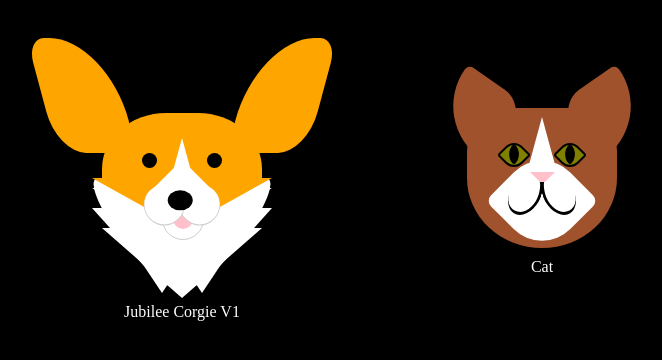
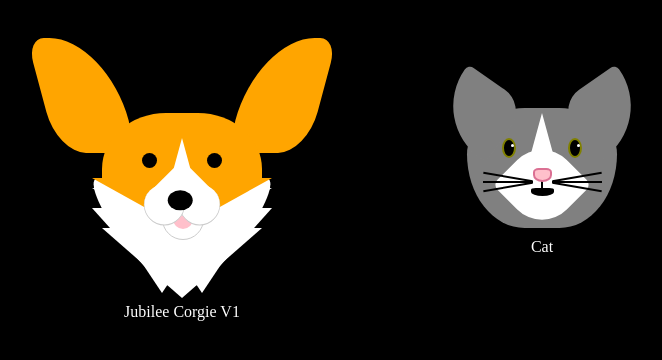
Before and after one commit to kmaaallen/css-playground, a plain HTML site: page src/index.html in a window 1280 px wide. Shown: the whole page, without its empty margins (6-668 px from the left). Drawn offline with Linux system fonts and the light colour scheme.

Commit message:
feat: Cat V2

```diff
--- a/src/index.html
+++ b/src/index.html
@@ -59,22 +59,38 @@
             </div>
             <div class="head">
                 <div class="eyes">
-                    <div class="eye">
-                        <div class="pupil"></div>
+                    <div class="eye left">
+                        <div class="pupil">
+                            <div class="dot"></div>
+                        </div>
                     </div>
-                    <div class="eye">
-                        <div class="pupil"></div>
+                    <div class="eye right">
+                        <div class="pupil">
+                            <div class="dot"></div>
+                        </div>
                     </div>
                 </div>
                 <div class="nose">
                     <div class="forehead"></div>
-                    <div class="boop"></div>
+                    <div class="whiskers">
+                        <div class="left">
+                            <div class="whisker top"></div>
+                            <div class="whisker"></div>
+                            <div class="whisker bottom"></div>
+                        </div>
+                        <div class="boop"></div>
+                        <div class="right">
+                            <div class="whisker top"></div>
+                            <div class="whisker"></div>
+                            <div class="whisker bottom"></div>
+                        </div>
+                    </div>
                 </div>
-                <div class="mouth">
+                <div class="cheeks">
                     <div class="patch"></div>
-                    <div class="cheeks">
-                        <div class="cheek left"></div>
-                        <div class="cheek right"></div>
+                    <div class="line"></div>
+                    <div class="mouth">
+                        <div class="tongue"></div>
                     </div>
                 </div>
             </div>
--- a/src/keyframes.css
+++ b/src/keyframes.css
@@ -43,3 +43,25 @@
         height: 15px;
     }
 }
+
+@keyframes poke {
+    from {
+        height: 0px;
+    }
+
+    25% {
+        height: 10px;
+    }
+
+    50% {
+        height: 10px;
+    }
+
+    75% {
+        height: 10px;
+    }
+
+    to {
+        height: 0px;
+    }
+}
--- a/src/styles.scss
+++ b/src/styles.scss
@@ -251,7 +251,7 @@ body {
     .right {
       height: 70px;
       width: 70px;
-      background-color: sienna;
+      background-color: grey;
     }
 
     .left {
@@ -265,10 +265,13 @@ body {
     }
   }
   .head {
-    height: 140px;
+    height: 120px;
     width: 150px;
-    border-radius: 50% 50% 80% 80%;
-    background-color: sienna;
+    border-top-left-radius: 50%;
+    border-top-right-radius: 50%;
+    border-bottom-left-radius: 50% 80%;
+    border-bottom-right-radius: 50% 80%;
+    background-color: grey;
     margin: auto;
 
     .eyes {
@@ -277,29 +280,30 @@ body {
       justify-content: space-between;
       width: 80px;
       margin: auto;
-      transform: translateY(35px);
+      transform: translateY(30px);
 
       .eye {
-        width: 20px;
-        height: 20px;
-        background-color: olive;
-        transform: rotate(45deg);
-        border-radius: 50% 10%;
-        border: 2px solid black;
-
         .pupil {
-          height: 15px;
-          width: 15px;
+          height: 16px;
+          width: 10px;
           background-color: black;
-          transform: rotate(90deg);
-          border-radius: 120% 10%;
-          margin: 2px 2px;
+          border-radius: 50%;
+          border: 2px solid olive;
+        }
+        .dot {
+          height: 3px;
+          width: 3px;
+          border-radius: 50%;
+          background-color: white;
+          transform: translate(7px, 4px);
         }
       }
     }
     .nose {
+      display: flex;
+      flex-direction: column;
       height: 50px;
-      width: 50px;
+      width: 140px;
       margin: auto;
 
       .forehead {
@@ -314,53 +318,102 @@ body {
         transform: translateY(-15px);
       }
 
-      .boop {
-        position: relative;
-        z-index: 100;
-        width: 5px;
-        height: 5px;
-        border-left: 10px solid transparent;
-        border-right: 10px solid transparent;
-        border-top: 10px solid pink;
-        margin: 0px auto;
-        transform: translateY(-15px);
+      .whiskers {
+        display: flex;
+        flex-direction: row;
+        width: 140px;
+        justify-content: center;
+        .boop {
+          position: relative;
+          z-index: 100;
+          width: 15px;
+          height: 10px;
+          background-color: pink;
+          border-radius: 30% 30% 50% 50%;
+          transform: translateY(-15px);
+          border: 2px solid palevioletred;
+        }
+        .left {
+          display: flex;
+          flex-direction: column;
+          transform: translateY(-10px);
+          z-index: 300;
+          .whisker {
+            margin-top: 3px;
+            z-index: 300;
+            background-color: black;
+            height: 2px;
+            width: 50px;
+          }
+          .top {
+            transform: rotate(10deg);
+          }
+          .bottom {
+            transform: rotate(350deg);
+          }
+        }
+
+        .right {
+          display: flex;
+          flex-direction: column;
+          transform: translateY(-10px);
+          z-index: 300;
+          .whisker {
+            margin-top: 3px;
+            z-index: 300;
+            background-color: black;
+            height: 2px;
+            width: 50px;
+          }
+          .top {
+            transform: rotate(350deg);
+          }
+          .bottom {
+            transform: rotate(10deg);
+          }
+        }
       }
     }
 
-    .mouth {
+    .cheeks {
       .patch {
         position: relative;
         z-index: 10;
-        height: 80px;
-        width: 80px;
-        transform: rotate(45deg) translate(-15px, -15px);
+        height: 70px;
+        width: 70px;
+        transform: rotate(45deg) translate(-20px, -20px);
         border-radius: 50% 10%;
         background-color: white;
         margin: auto;
       }
 
-      .cheeks {
+      .line {
         position: relative;
-        z-index: 50;
-        display: flex;
-        justify-content: center;
-        width: 80px;
-        transform: translate(35px, -90px);
+        transform: translate(74px, -75px);
+        z-index: 20;
+        height: 20px;
+        width: 2px;
+        background-color: black;
+      }
 
-        .cheek {
-          height: 40px;
-          width: 30px;
-          background-color: white;
-          border-radius: 50%;
-          border-bottom: black solid 3px;
-        }
-        .left {
-          border-right: black solid 3px;
-          transform: skew(-15deg);
-        }
-        .right {
-          border-left: black solid 3px;
-          transform: skew(15deg);
+      .mouth {
+        position: relative;
+        transform: translate(64px, -80px);
+        z-index: 20;
+        height: 8px;
+        width: 23px;
+        border-radius: 20% 20% 50% 50%;
+        background-color: black;
+
+        .tongue {
+          background-color: palevioletred;
+          position: relative;
+          z-index: 30;
+          height: 10px;
+          width: 12px;
+          border-radius: 10% 10% 50% 50%;
+          margin: auto;
+          animation: poke 5s infinite linear;
         }
       }
     }
```
Also changed, not shown: src/styles.css, 1 other file.
